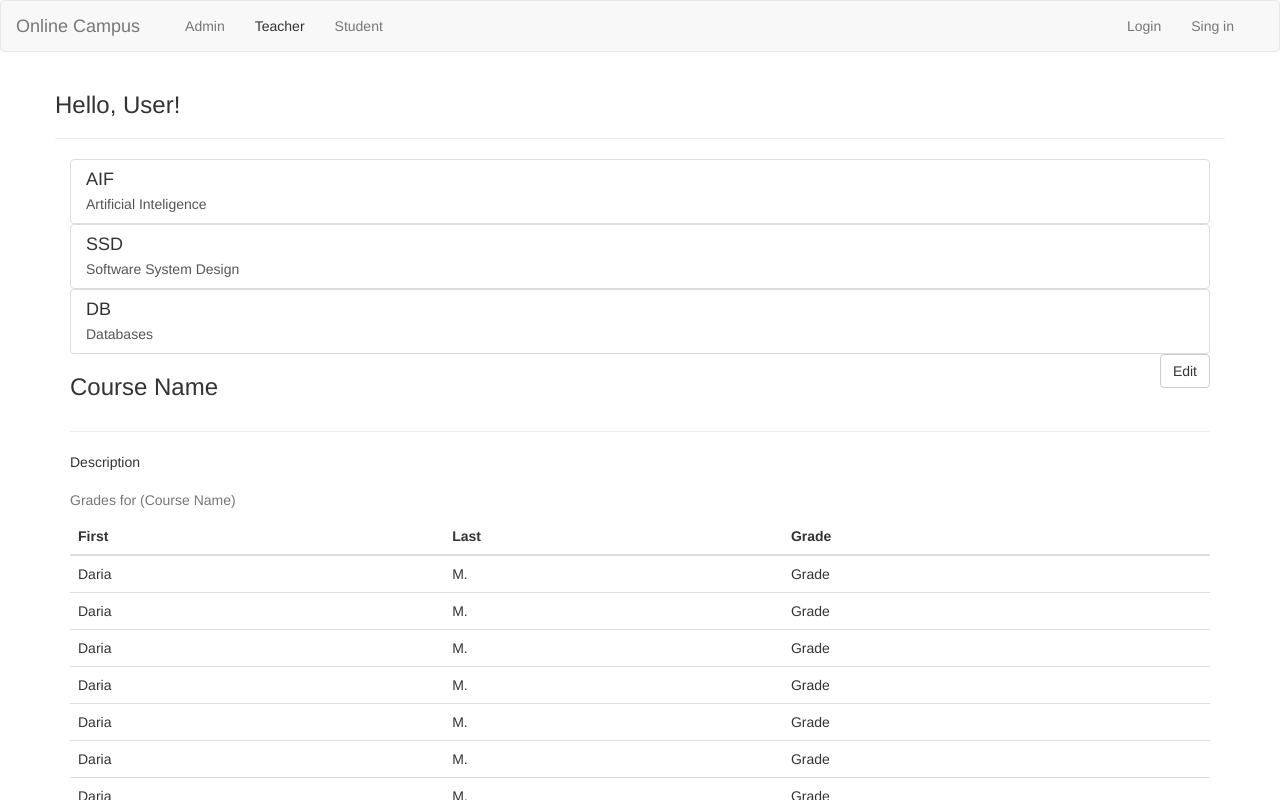
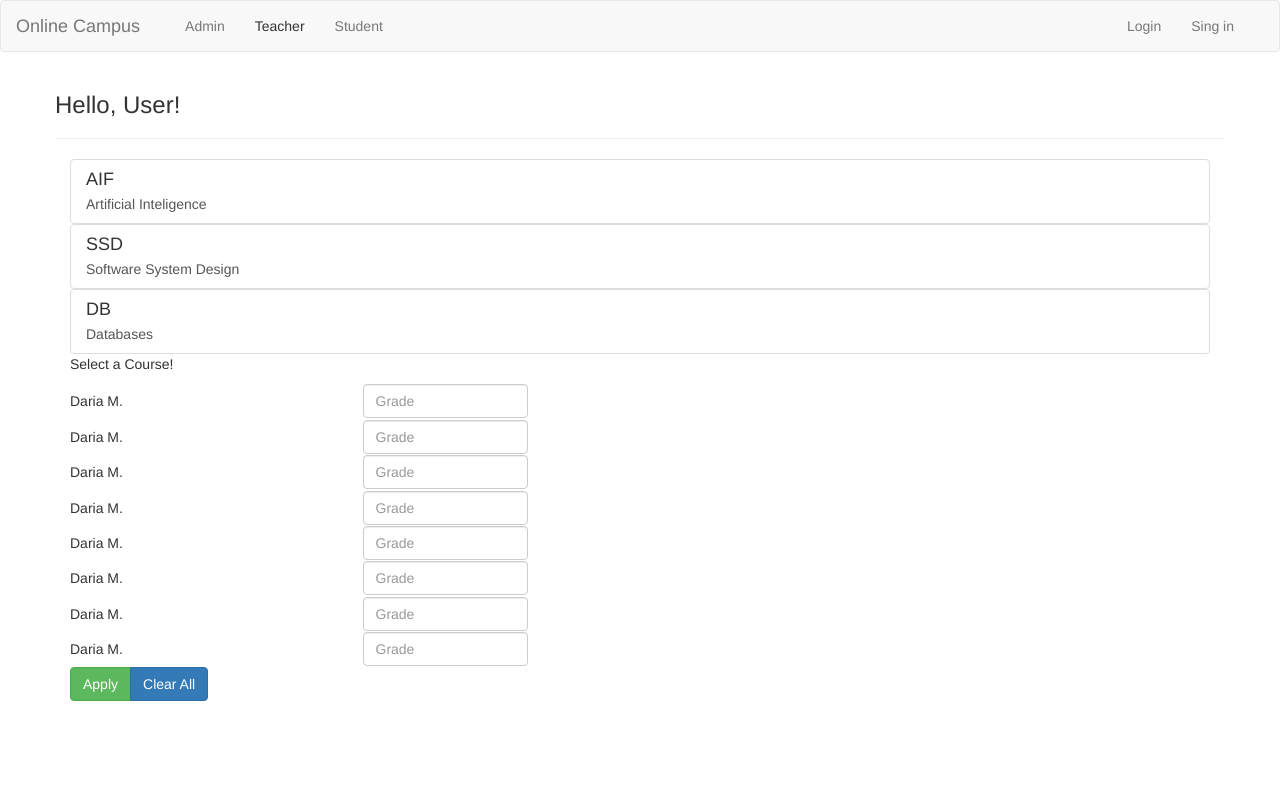
Before and after one commit to dariamuresan/online-campus, an Angular app: page / in a window 1280 px wide. Both pictures are taken after a click on the link "Teacher". Shown: the top 800 px of the page. Built offline with nearby package versions, Linux system fonts and the light colour scheme.

Commit message:
Added service in teacher component

```diff
--- a/src/app/teacher-courses/teacher-course-detail/teacher-course-detail.component.html
+++ b/src/app/teacher-courses/teacher-course-detail/teacher-course-detail.component.html
@@ -1,7 +1,7 @@
 <div class="row">
     <div class="col-md-12">
       <div class="pull-left">
-        <h3>Course Name</h3>
+        <h3>{{ course.name }}</h3>
       </div>
       <div class="pull-right">
         <button class="btn btn-default">Edit</button>
@@ -11,7 +11,7 @@
 <hr>
 <div class="row">
   <div class="col-md-12">
-    <p>Description</p>
+    <p>{{ course.description }}</p>
   </div>
 </div>
 <div class="row">
@@ -32,7 +32,7 @@
           <td>Grade</td>
         </tr>
       </tbody>
-      <caption>Grades for (Course Name)</caption>
+      <caption>Grades for ({{ course.name }})</caption>
     </table>
   </div>
 </div>
--- a/src/app/teacher-courses/teacher-course-detail/teacher-course-detail.component.ts
+++ b/src/app/teacher-courses/teacher-course-detail/teacher-course-detail.component.ts
@@ -1,5 +1,7 @@
-import { Component, OnInit } from '@angular/core';
+import { Component, Input, OnInit } from '@angular/core';
+import { Course } from 'src/app/shared/course.model';
 import { Student } from 'src/app/shared/student.model';
+import { TeacherCoursesService } from '../teacher-courses.service';
 
 @Component({
   selector: 'app-teacher-course-detail',
@@ -7,22 +9,16 @@ import { Student } from 'src/app/shared/student.model';
   styleUrls: ['./teacher-course-detail.component.css']
 })
 export class TeacherCourseDetailComponent implements OnInit {
-  students: Student[] = [
-    new Student(1, "Daria", "M."),
-    new Student(1, "Daria", "M."),
-    new Student(1, "Daria", "M."),
-    new Student(1, "Daria", "M."),
-    new Student(1, "Daria", "M."),
-    new Student(1, "Daria", "M."),
-    new Student(1, "Daria", "M."),
-    new Student(1, "Daria", "M.")
-  ]
+  students: Student[] = [];
+
+  @Input() course!: Course;
 
   columnsToDisplay = ['name'];
 
-  constructor() { }
+  constructor(private teacherCoursesService: TeacherCoursesService) { }
 
   ngOnInit(): void {
+    this.students = this.teacherCoursesService.getStudents();
   }
 
 }
--- a/src/app/teacher-courses/teacher-course-list/teacher-course-item/teacher-course-item.component.html
+++ b/src/app/teacher-courses/teacher-course-list/teacher-course-item/teacher-course-item.component.html
@@ -1,5 +1,6 @@
 <a
 href="#"
+(click)="onSelected()"
 class="list-group-item clearfix">
     <div class="pull-left">
         <h4 class="list-group-item-heading">{{ course.abreviation }}</h4>
--- a/src/app/teacher-courses/teacher-course-list/teacher-course-item/teacher-course-item.component.ts
+++ b/src/app/teacher-courses/teacher-course-list/teacher-course-item/teacher-course-item.component.ts
@@ -1,5 +1,6 @@
 import { Component, Input, OnInit } from '@angular/core';
 import { Course } from 'src/app/shared/course.model';
+import { TeacherCoursesService } from '../../teacher-courses.service';
 
 @Component({
   selector: 'app-teacher-course-item',
@@ -9,9 +10,13 @@ import { Course } from 'src/app/shared/course.model';
 export class TeacherCourseItemComponent implements OnInit {
   @Input() course!: Course;
 
-  constructor() { }
+  constructor(private teacherCoursesService: TeacherCoursesService) { }
 
   ngOnInit(): void {
   }
 
+  onSelected() {
+    this.teacherCoursesService.selectedCourse.emit(this.course);
+  }
+
 }
--- a/src/app/teacher-courses/teacher-course-list/teacher-course-list.component.ts
+++ b/src/app/teacher-courses/teacher-course-list/teacher-course-list.component.ts
@@ -1,5 +1,6 @@
 import { Component, OnInit } from '@angular/core';
 import { Course } from 'src/app/shared/course.model';
+import { TeacherCoursesService } from '../teacher-courses.service';
 
 @Component({
   selector: 'app-teacher-course-list',
@@ -7,15 +8,12 @@ import { Course } from 'src/app/shared/course.model';
   styleUrls: ['./teacher-course-list.component.css']
 })
 export class TeacherCourseListComponent implements OnInit {
-  courses: Course[] = [
-    new Course('Artificial Inteligence', 'Cosmin C.', 'piton', 'AIF'),
-    new Course('Software System Design', 'Cristina M.', 'proiectul asta miune', 'SSD'),
-    new Course('Databases', 'Dan P.', 'SQL', 'DB')
-  ];
+  courses: Course[] = [];
 
-  constructor() { }
+  constructor(private teacherCoursesService: TeacherCoursesService) { }
 
   ngOnInit(): void {
+    this.courses = this.teacherCoursesService.getCourses();
   }
 
 }
--- a/src/app/teacher-courses/teacher-courses.component.html
+++ b/src/app/teacher-courses/teacher-courses.component.html
@@ -5,7 +5,12 @@
 </div>
 <div class="row">
     <div class="col-md-12">
-        <app-teacher-course-detail></app-teacher-course-detail>
+        <app-teacher-course-detail
+        *ngIf="selectedCourse; else infoText"
+        [course]="selectedCourse"></app-teacher-course-detail>
+        <ng-template #infoText>
+            <p>Select a Course!</p>
+        </ng-template>
     </div>
 </div>
 <div class="row">
--- a/src/app/teacher-courses/teacher-courses.component.ts
+++ b/src/app/teacher-courses/teacher-courses.component.ts
@@ -1,15 +1,20 @@
 import { Component, OnInit } from '@angular/core';
+import { Course } from '../shared/course.model';
+import { TeacherCoursesService } from './teacher-courses.service';
 
 @Component({
   selector: 'app-teacher-courses',
   templateUrl: './teacher-courses.component.html',
-  styleUrls: ['./teacher-courses.component.css']
+  styleUrls: ['./teacher-courses.component.css'],
+  providers: [TeacherCoursesService]
 })
 export class TeacherCoursesComponent implements OnInit {
+  selectedCourse!: Course;
 
-  constructor() { }
+  constructor(private teacherCoursesService: TeacherCoursesService) { }
 
   ngOnInit(): void {
+    this.teacherCoursesService.selectedCourse.subscribe( (course: Course) => { this.selectedCourse = course});
   }
 
 }
--- /dev/null
+++ b/src/app/teacher-courses/teacher-courses.service.ts
@@ -0,0 +1,32 @@
+import { EventEmitter } from "@angular/core";
+import { Course } from "../shared/course.model";
+import { Student } from "../shared/student.model";
+
+export class TeacherCoursesService {
+    courses: Course[] = [
+        new Course('Artificial Inteligence', 'Cosmin C.', 'piton', 'AIF'),
+        new Course('Software System Design', 'Cristina M.', 'proiectul asta miune', 'SSD'),
+        new Course('Databases', 'Dan P.', 'SQL', 'DB')
+    ];
+
+    students: Student[] = [
+        new Student(1, "Daria", "M."),
+        new Student(1, "Daria", "N."),
+        new Student(1, "Daria", "O."),
+        new Student(1, "Daria", "P."),
+        new Student(1, "Daria", "Q."),
+        new Student(1, "Daria", "R."),
+        new Student(1, "Daria", "S."),
+        new Student(1, "Daria", "T.")
+      ];
+
+    selectedCourse = new EventEmitter<Course>();
+
+    getCourses() {
+        return this.courses.slice();
+    }
+
+    getStudents() {
+        return this.students.slice();
+    }
+}
```
Lines whose indentation alone changed are shown as unchanged.
